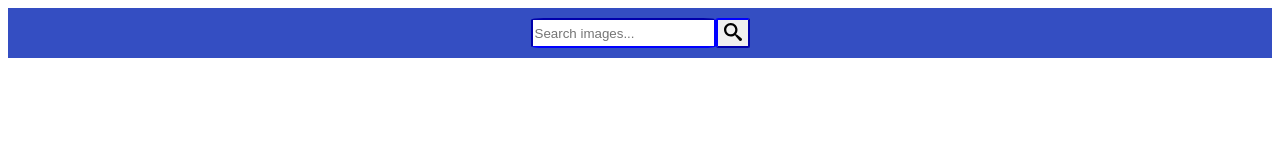
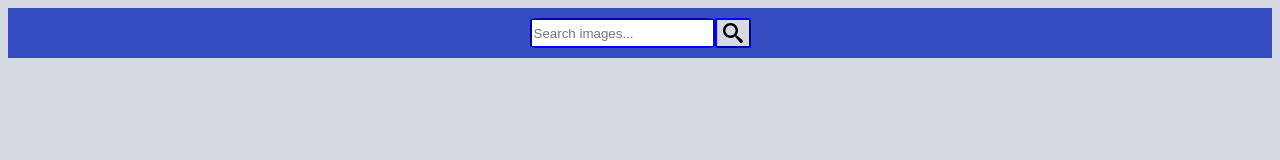
Before and after one commit to OlenaVovk/goit-js-hw-11, a website built with Parcel: page src/index.html in a window 1280 px wide. Built offline with nearby package versions, Linux system fonts and the light colour scheme.

Commit message:
start styles + html

```diff
--- a/src/css/styles.css
+++ b/src/css/styles.css
@@ -1,5 +1,9 @@
 * {
   box-sizing: border-box;
+}
+
+body {
+  background-color: #d7dae3;
 }
 
 form {
@@ -15,3 +19,10 @@ input, button {
   border-color: blue;
   height: 30px;
 }
+
+button {
+  display: flex;
+  align-items: center;
+  justify-content: center;
+  background-color: #d7dae3;
+}
--- a/src/index.html
+++ b/src/index.html
@@ -10,7 +10,7 @@
     <form class="search-form" id="search-form">
       <input type="text" name="searchQuery" autocomplete="off" placeholder="Search images..." />
       <button type="submit">
-        <svg class="close-icon" width="18" height="18">
+        <svg class="close-icon" width="20" height="20">
           <use href="./img/icon.svg#icon-search"></use>
         </svg>
       </button>
```
